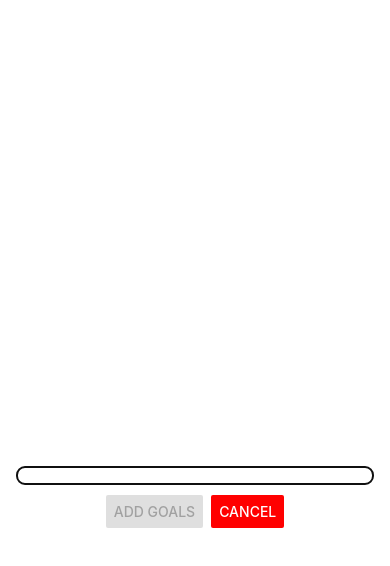
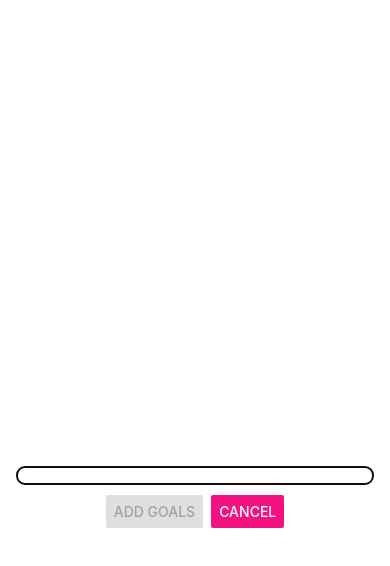
Before and after one commit to AsutoshAcharya/LRN-REACT-NATIVE, a React Native app: screen / in a window 390 px wide. Both pictures are taken after a click on the button "ADD NEW GOAL". Shown: the top 566 px of the page. Built offline with nearby package versions, Linux system fonts and the light colour scheme.

Commit message:
status bar changes

```diff
--- a/App.tsx
+++ b/App.tsx
@@ -1,5 +1,12 @@
+import { Fragment } from "react";
 import GoalView from "./screens/GoalView";
+import { StatusBar } from "expo-status-bar";
 
 export default function App() {
-  return <GoalView />;
+  return (
+    <Fragment>
+      <StatusBar style="light" />
+      <GoalView />
+    </Fragment>
+  );
 }
--- a/screens/GoalView/index.tsx
+++ b/screens/GoalView/index.tsx
@@ -52,8 +52,13 @@ const GoalView = () => {
                 Keyboard.dismiss();
                 setOpen(false);
               }}
+              color="#934eecff"
             />
-            <Button title="Cancel" color="red" onPress={() => setOpen(false)} />
+            <Button
+              title="Cancel"
+              color="#f31282"
+              onPress={() => setOpen(false)}
+            />
           </View>
         </View>
       </Modal>
```
